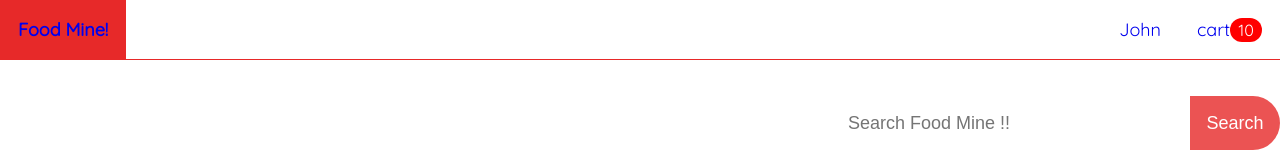
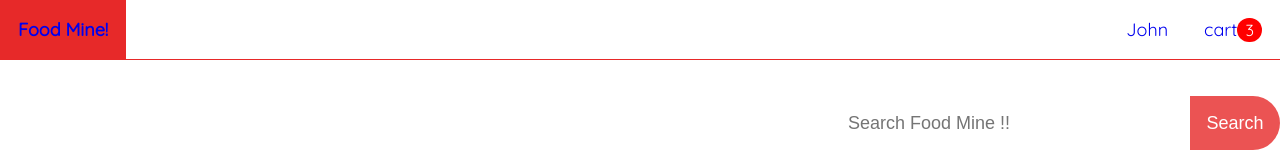
Before and after one commit to GiwanthaAthukorala/Project-01, a React (Create React App) app in the folder NewProject/frontend/: page / in a window 1280 px wide. Shown: the top 160 px of the page. Built offline with nearby package versions, Linux system fonts and the light colour scheme.

Commit message:
Update Header.js

```diff
--- a/NewProject/frontend/src/components/Header/Header.js
+++ b/NewProject/frontend/src/components/Header/Header.js
@@ -1,14 +1,15 @@
 import React from "react";
 import classes from "./header.module.css";
 import { Link } from "react-router-dom";
+import { useCart } from "../../hooks/useCart";
 
 function Header() {
   const user = {
     name: "John",
   };
-  const cart = {
-    totalCount: 10,
-  };
+
+  const { cart } = useCart();
+
   const logout = () => {};
 
   return (
```
